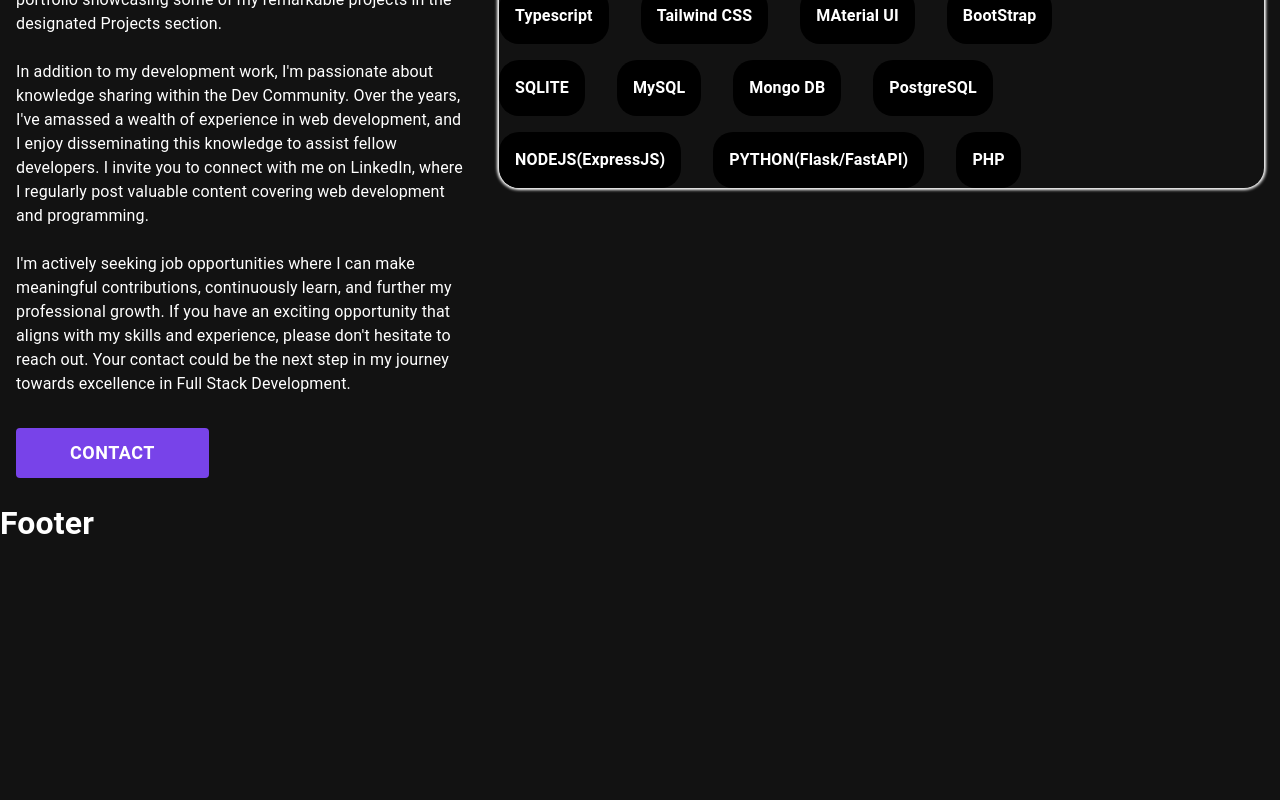
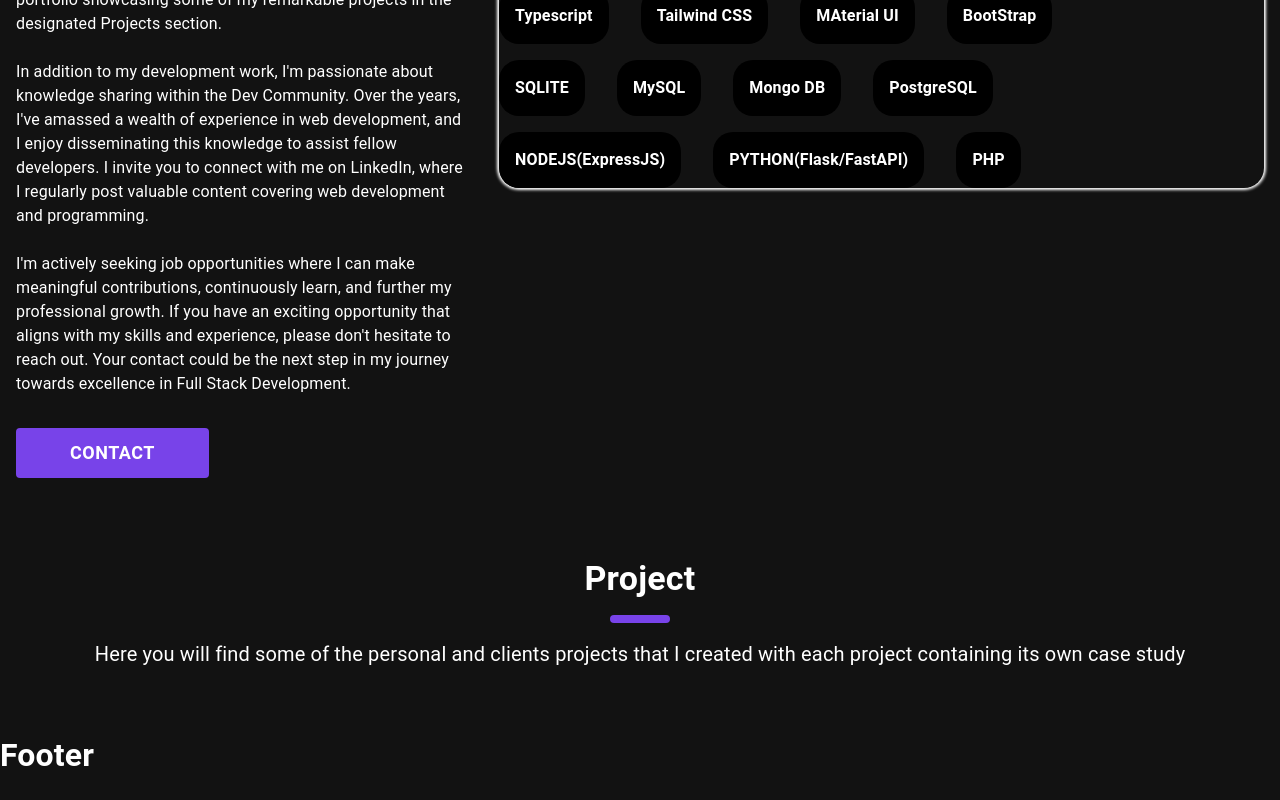
Before and after one commit to emdevelopa/portfolio-React, a React (Create React App) app: page / in a window 1280 px wide. Shown: the part 1204-2004 px from the top of the page. Before the commit the page ends 1772 px from the top, so only its background shows below. Built offline with nearby package versions, Linux system fonts and the light colour scheme.

Commit message:
Friday commit

```diff
--- a/src/App.js
+++ b/src/App.js
@@ -7,6 +7,7 @@ import Footer from './components/footer';
 import { Stack } from '@mui/system';
 import About from './components/about';
 import { Box, ThemeProvider, createTheme, CssBaseline} from '@mui/material';
+import Projects from './components/projects';
 
 const darkTheme = createTheme({
   palette: {
@@ -26,6 +27,7 @@ function App() {
         </Stack>
 
         <About />
+        <Projects/>
         <Footer />
       </ThemeProvider>
     </div>
--- a/src/components/navbar.jsx
+++ b/src/components/navbar.jsx
@@ -36,7 +36,7 @@ const showNavonMobile = {
     padding: '4em',
     justifyContent: 'center',
     rowGap: 6,
-    transition:'display 2s'
+
 }
 
 export default function Navbar() {
--- /dev/null
+++ b/src/components/projects.jsx
@@ -0,0 +1,15 @@
+import { Box, Stack, Typography } from "@mui/material";
+
+export default function Projects() {
+    return (
+        <>
+            <Box marginTop={10}>
+                <Stack alignItems='center' rowGap={2}>
+                    <Typography variant="h4" fontWeight={600}>Project</Typography>
+                    <Box bgcolor='#7843e9' width={60} height={8} borderRadius={5}></Box>
+                    <Typography variant="p" marginBottom={5} fontSize={20} textAlign='center' paddingX={2}>Here you will find some of the personal and clients projects that I created with each project containing its own case study</Typography>
+                </Stack>
+            </Box>
+        </>
+    )
+}
```
